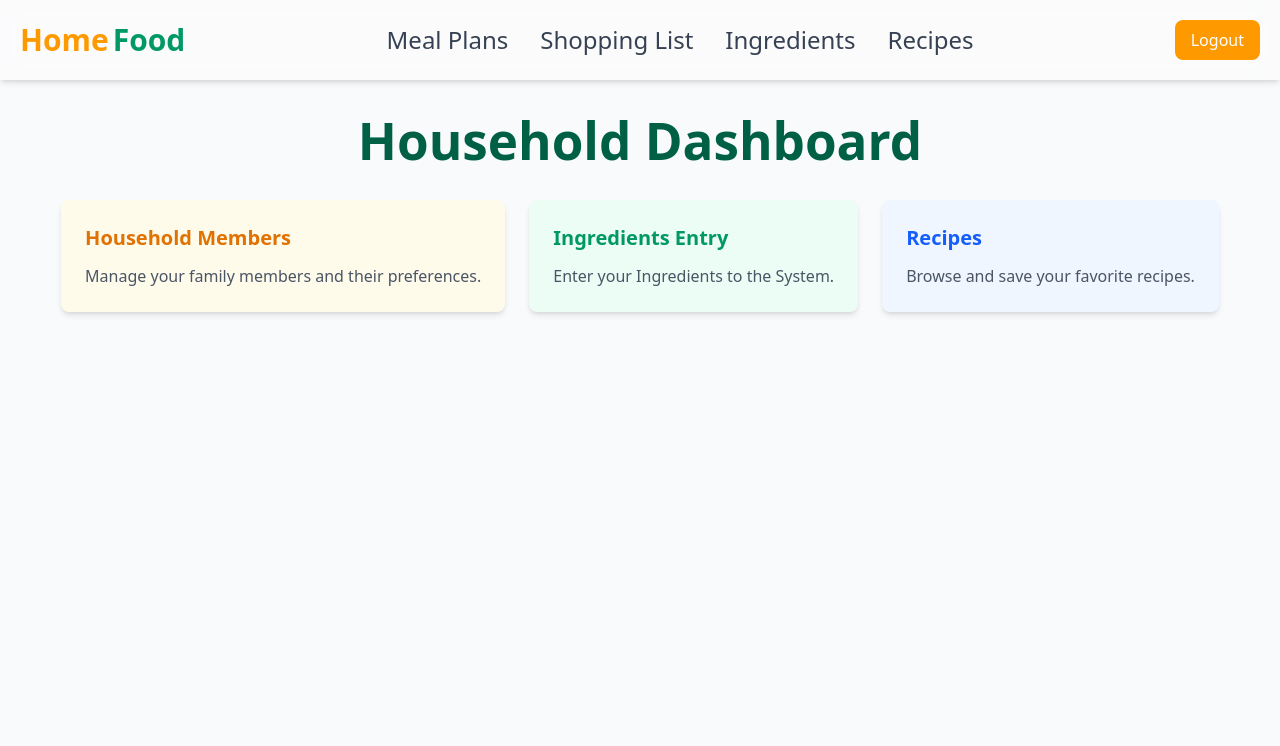
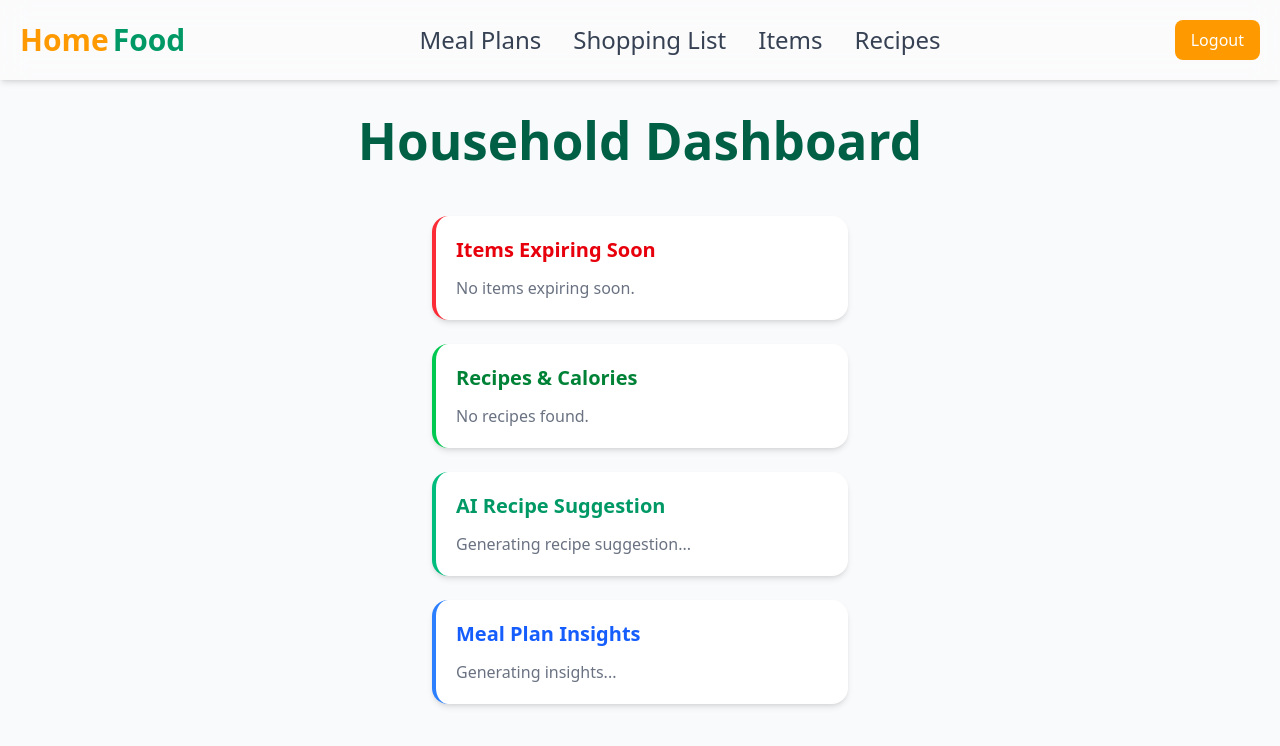
Before and after one commit to kawtharrS/Smart-Pantry-Client, a React (Vite) app: page /householdMain in a window 1280 px wide. Shown: the top 746 px of the page. Built offline with nearby package versions, Linux system fonts and the light colour scheme.

Commit message:
did the ai api integratin

```diff
--- a/src/components/NavbarHousehold.tsx
+++ b/src/components/NavbarHousehold.tsx
@@ -40,7 +40,7 @@ const Navbar = () => {
           </li>
           <li>
             <Link to="/items" className="!text-gray-700 text-2xl hover:text-amber-500 transition-colors">
-              Ingredients
+              Items
             </Link>
           </li>
           <li>
--- a/src/components/cardsMainHousehold.tsx
+++ b/src/components/cardsMainHousehold.tsx
@@ -1,23 +1,198 @@
-import { Link } from 'react-router-dom';
+import { useQuery } from '@tanstack/react-query';
+import axios from 'axios';
+import { useAuth } from '../context/AuthContext';
+import { useHousehold } from '../context/HouseholdContext';
+import { useEffect, useState } from 'react';
 
 interface CardMainHouseholdProps {
-  title: string;
-  description: string;
   bgColor?: string;
-  textColor?: string;
 }
 
-const CardMainHousehold = ({
-  title,
-  description,
-  bgColor = "bg-white",
-  textColor = "text-amber-600"
-}: CardMainHouseholdProps) => {
+const CardMainHousehold = ({ bgColor = "bg-white" }: CardMainHouseholdProps) => {
+  const { token } = useAuth();
+  const { household } = useHousehold();
+  const householdId = household?.id;
+
+  const [recipeSuggestion, setRecipeSuggestion] = useState<string>("");
+  const [mealPlanInsights, setMealPlanInsights] = useState<string>("");
+
+  // Fetch pantry items
+  const { data: pantryItems = [] } = useQuery({
+    queryKey: ['pantryItems', householdId],
+    queryFn: async () => {
+      if (!householdId) return [];
+      const res = await axios.get(
+        `http://127.0.0.1:8000/api/v0.1/pantryItem/?household_id=${householdId}`,
+        { headers: { Authorization: `Bearer ${token}` } }
+      );
+      return res.data?.payload || [];
+    }
+  });
+
+  // Fetch meal plans
+  const { data: mealPlans = [] } = useQuery({
+    queryKey: ['mealPlans', householdId],
+    queryFn: async () => {
+      if (!householdId) return [];
+      const res = await axios.get(
+        `http://127.0.0.1:8000/api/v0.1/mealplan/?household_id=${householdId}`,
+        { headers: { Authorization: `Bearer ${token}` } }
+      );
+      return res.data?.payload || [];
+    }
+  });
+
+  // Fetch recipes
+  const { data: recipes = [] } = useQuery({
+    queryKey: ['recipes', householdId],
+    queryFn: async () => {
+      if (!householdId) return [];
+      const res = await axios.get(
+        `http://127.0.0.1:8000/api/v0.1/recipe/?household_id=${householdId}`,
+        { headers: { Authorization: `Bearer ${token}` } }
+      );
+      return res.data?.payload || [];
+    }
+  });
+
+  const recipeCalories = recipes.map((recipe: any) => {
+    let total = 0;
+    recipe.ingredients.forEach((ing: any) => {
+      const calories = parseFloat(ing.caloriesPer100g) || 0;
+      const quantity = parseFloat(ing.quantity) || 0;
+      total += calories * quantity;
+    });
+
+    const perServing = recipe.serving ? total / recipe.serving : total;
+
+    return {
+      id: recipe.id,
+      title: recipe.title,
+      totalCalories: Math.round(total),
+      caloriesPerServing: Math.round(perServing)
+    };
+  });
+
+  useEffect(() => {
+    if (pantryItems.length === 0) return;
+
+    const ingredients = pantryItems.map((item: any) => item.ingredient?.name).filter(Boolean);
+
+    if (ingredients.length === 0) {
+      const timeoutId = window.setTimeout(() => {
+        setRecipeSuggestion("No ingredients available for recipe suggestion.");
+      }, 0);
+      return () => clearTimeout(timeoutId);
+    }
+
+    let cancelled = false;
+
+    axios.post(
+      "http://127.0.0.1:8000/api/v0.1/api",
+      { ingredients },
+      { headers: { Authorization: `Bearer ${token}` } }
+    )
+    .then(res => {
+      if (cancelled) return;
+      setRecipeSuggestion(res.data.recipe || "No recipe suggestion available.");
+    })
+    .catch(err => {
+      if (cancelled) return;
+      console.error("Error fetching AI recipe:", err);
+      setRecipeSuggestion("Error generating recipe suggestion. Please try again.");
+    });
+
+    return () => { cancelled = true; };
+  }, [pantryItems, token]);
+
+  useEffect(() => {
+    if (mealPlans.length === 0) return;
+
+    const mealPlanNames = mealPlans
+      .map((m: any) => m.recipe?.title || m.recipe?.name || "Unnamed meal")
+      .filter(Boolean);
+
+    axios.post(
+      "http://127.0.0.1:8000/api/v0.1/insight",
+      { mealplans: mealPlanNames },
+      { headers: { Authorization: `Bearer ${token}` } }
+    )
+    .then(res => {
+      setMealPlanInsights(res.data.status === 'success' ? res.data.insights : "Failed to generate insights");
+    })
+    .catch(err => {
+      console.error("Error fetching meal plan insights:", err);
+      setMealPlanInsights("Error generating insights. Please try again later.");
+    });
+  }, [mealPlans, token]);
+
+  // Items nearing expiry
+  const expiryList = pantryItems
+    .map((item: any) => {
+      const expiry = new Date(item.expiry_date);
+      const now = new Date();
+      const remainingDays = Math.ceil((expiry.getTime() - now.getTime()) / (1000 * 60 * 60 * 24));
+      return { name: item.ingredient?.name || "Unknown", remainingDays };
+    })
+    .filter(item => item.remainingDays >= 0 && item.remainingDays <= 20);
+
   return (
-    <Link to="/ingEntry" className={`${bgColor} p-6 rounded-lg shadow-md h-full`}>
-      <h2 className={`text-xl font-semibold ${textColor} mb-3`}>{title}</h2>
-      <p className="text-gray-600">{description}</p>
-    </Link>
+    <div className="p-4 space-y-6">
+
+      <div className={`${bgColor} p-5 rounded-2xl shadow-md border-l-4 border-red-500`}>
+        <h3 className="text-red-600 font-bold text-xl mb-3"> Items Expiring Soon</h3>
+        {expiryList.length === 0 ? (
+          <p className="text-gray-500">No items expiring soon.</p>
+        ) : (
+          <ul className="space-y-2">
+            {expiryList.map((item, idx) => (
+              <li key={idx} className="flex justify-between p-3 bg-red-50 border border-red-200 rounded-lg hover:bg-red-100 transition">
+                <span className="font-medium text-gray-800">{item.name}</span>
+                <span className="font-semibold text-red-600 " >{item.remainingDays} days left</span>
+              </li>
+            ))}
+          </ul>
+        )}
+      </div>
+
+      <div className={`${bgColor} p-5 rounded-2xl shadow-md border-l-4 border-green-500`}>
+        <h3 className="text-green-700 font-bold text-xl mb-3"> Recipes & Calories</h3>
+        {recipeCalories.length === 0 ? (
+          <p className="text-gray-500">No recipes found.</p>
+        ) : (
+          <ul className="space-y-2">
+            {recipeCalories.map(r => (
+              <li key={r.id} className="p-3 bg-green-50 border border-green-200 rounded-lg hover:bg-green-100 transition text-gray-800">
+                <p className="font-semibold text-gray-800">{r.title}</p>
+                <p>Total: {r.totalCalories} cal</p>
+                <p>Per Serving: {r.caloriesPerServing} cal</p>
+              </li>
+            ))}
+          </ul>
+        )}
+      </div>
+
+      {/* AI Recipe Suggestion */}
+      <div className={`${bgColor} p-5 rounded-2xl shadow-md border-l-4 border-emerald-500`}>
+        <h3 className="text-emerald-600 font-bold text-xl mb-3"> AI Recipe Suggestion</h3>
+        {recipeSuggestion ? (
+          <div className="p-4 bg-green-50 border border-green-200 rounded-lg whitespace-pre-wrap text-gray-800">{recipeSuggestion}</div>
+        ) : (
+          <p className="text-gray-500">Generating recipe suggestion...</p>
+        )}
+      </div>
+
+      {/* AI Meal Plan Insights */}
+      <div className={`${bgColor} p-5 rounded-2xl shadow-md border-l-4 border-blue-500`}>
+        <h3 className="text-blue-600 font-bold text-xl mb-3"> Meal Plan Insights</h3>
+        {mealPlanInsights ? (
+          <div className="p-4 bg-blue-50 border border-blue-200 rounded-lg whitespace-pre-wrap text-gray-800">{mealPlanInsights}</div>
+        ) : (
+          <p className="text-gray-500">Generating insights...</p>
+        )}
+      </div>
+
+    </div>
   );
 };
 
--- a/src/pages/PantryItemsEntry.tsx
+++ b/src/pages/PantryItemsEntry.tsx
@@ -31,6 +31,7 @@ function PantryItemsEntry() {
           headers: { Authorization: `Bearer ${token}` },
         }
       );
+      console.log(response.data);
       return response.data;
     },
     enabled: !!household,
--- a/src/pages/householdMain.tsx
+++ b/src/pages/householdMain.tsx
@@ -2,48 +2,28 @@ import Navbar from '../components/NavbarHousehold';
 import CardMainHousehold from '../components/cardsMainHousehold';
 
 function HouseholdMain() {
-  const cardsData = [
-    {
-      title: "Household Members",
-      description: "Manage your family members and their preferences.",
-      bgColor: "bg-amber-50",
-      textColor: "text-amber-600"
-    },
-    {
-      title: "Ingredients Entry",
-      description: "Enter your Ingredients to the System.",
-      bgColor: "bg-emerald-50",
-      textColor: "text-emerald-600"
-    },
-    {
-      title: "Recipes",
-      description: "Browse and save your favorite recipes.",
-      bgColor: "bg-blue-50",
-      textColor: "text-blue-600"
-    }
-  ];
 
   return (
     <>
       <section>
         <Navbar />
+
         <div className="min-h-screen w-screen pt-20 bg-gray-50">
           <div className="container mx-auto px-4 py-8">
-            <h1 className="text-3xl font-bold text-emerald-800 text-center mb-8">Household Dashboard</h1>
+            <h1 className="text-3xl font-bold text-emerald-800 text-center mb-8">
+              Household Dashboard
+            </h1>
 
-            <div className="flex flex-wrap justify-center gap-6">
-              {cardsData.map((card, index) => (
-                <CardMainHousehold
-                  key={index}
-                  title={card.title}
-                  description={card.description}
-                  bgColor={card.bgColor}
-                  textColor={card.textColor}
-                />
-              ))}
+            <div className="max-w-md mx-auto">
+              <CardMainHousehold
+                title="Items Expiring Soon"
+                description=""
+              />
             </div>
+
           </div>
         </div>
+
       </section>
     </>
   );
```
Also changed, not shown: src/components/WeekCard.tsx (+91 -94 lines).
